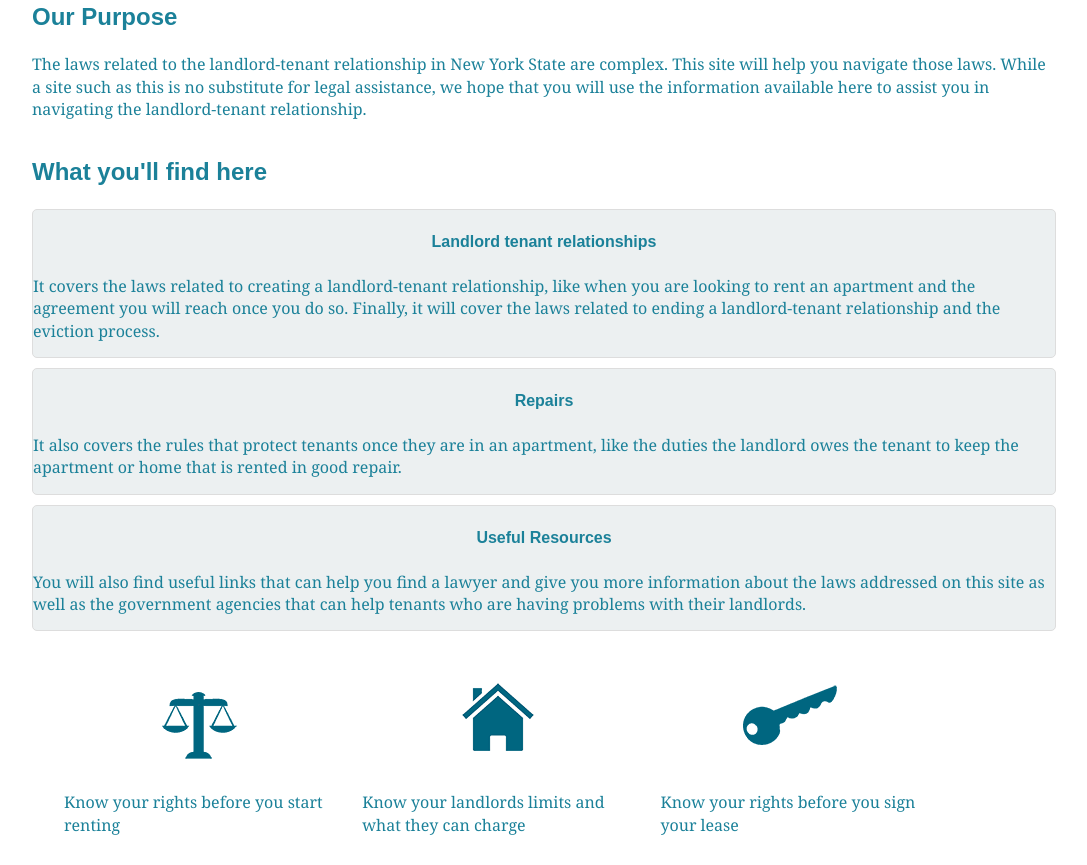
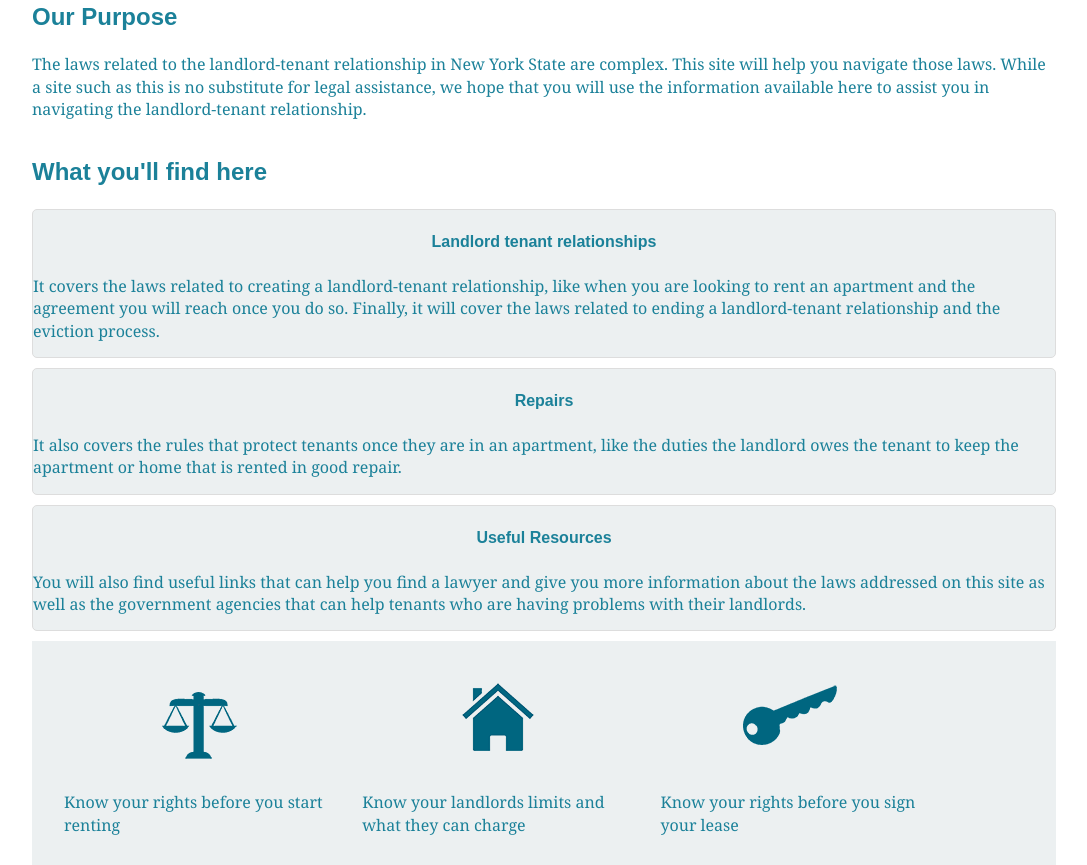
Before and after one commit to iinf362/team3, a Jekyll site: the page built from index.html, in a window 1280 px wide and 1400 px high, scrolled down 226 px. Shown: the part 189-1054 px from the top of the window, without its empty margins (96-1183 px from the left). Built offline with Jekyll 4.4.1, drawn with Linux system fonts in a browser that asks for light colours.

Commit message:
bottom main

```diff
--- a/css/main.css
+++ b/css/main.css
@@ -288,7 +288,12 @@ color:#f39c12;
 /*End Navigation*/
 
 
+#bottom-main{
 
+background-color:#ecf0f1;
+
+
+}
 
 /*side-bar*/
 .menu-bar{
--- a/index.html
+++ b/index.html
@@ -36,6 +36,8 @@ layout: front-page
                 You will also find useful links that can help you find a lawyer and give you more information about the laws addressed on this site as well as the government agencies that can help tenants who are having problems with their landlords.
             </p>
         </div><!-- / col -->
+
+        <div id="bottom-main">
         <div class="boxes">
 
             <img src="{{ site.url }}/img/rights.png" alt="tenant rights" class='icon'>
@@ -65,7 +67,7 @@ layout: front-page
    <div class="boxes">
     <img src="{{ site.url }}/img/termination.png" alt="termination" class='icon'>
     <p>have concern about ending landlord relationships and Terminating your lease</p>
-
+<div>
 </div>
 
 
```
